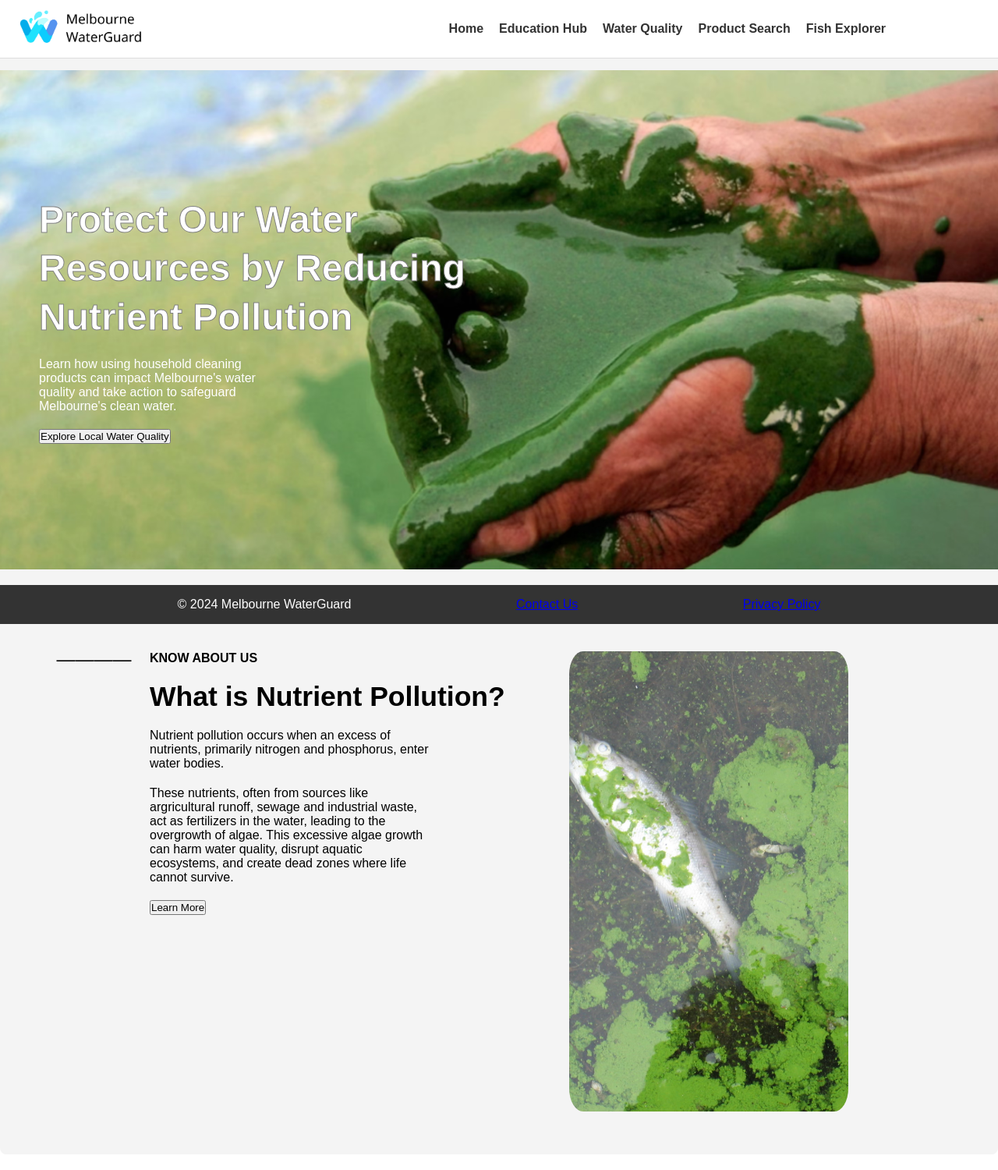
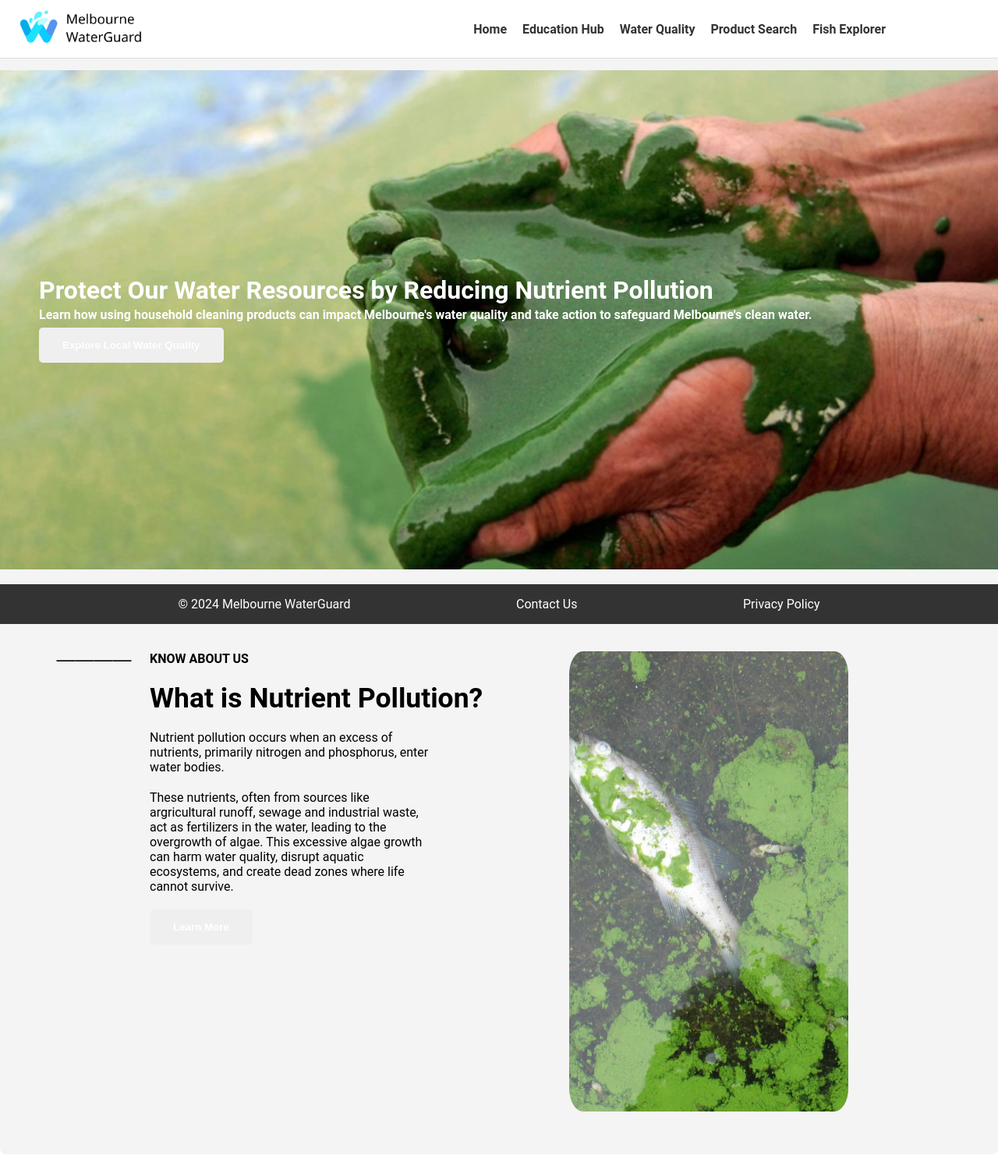
Before and after one commit to HappyGuyTeitoku/FIT5120_Coral-Guardian, a Flask app: page / in a window 1280 px wide. Shown: the whole page at 78% size. Run offline with Flask 3, Linux system fonts and the light colour scheme.

Commit message:
Cleaned CSS style
Renamed some classes, combined some other and made classes that follow Gina's stylesheet

```diff
--- a/static/style.css
+++ b/static/style.css
@@ -4,6 +4,7 @@
     padding: 0;
     box-sizing: border-box;
 }
+
 
 /* Header Styling */
 header {
@@ -51,6 +52,25 @@ header {
     text-decoration: underline;
 }
 
+
+/* Footer Styling */
+footer{
+    display: flex;
+    justify-content: space-evenly;
+    align-items: center;
+    color: white;
+}
+
+footer a{
+    color: white;
+    text-decoration: none;
+}
+footer a:hover{
+    color: #f0f0f0;
+    text-decoration: underline;
+}
+
+
 /* Main Content Styling */
 main {
     padding: 2em;
@@ -61,6 +81,7 @@ main {
     border-radius: 8px;
     font-family: Arial, Helvetica, sans-serif;
 }
+
 
 /* Reusable spacer, for separating sections of a page. */
 .spacer{
@@ -75,6 +96,8 @@ main {
     height: 2.5vh;
 }
 
+
+/* A box of 1 screen tall, minus the navbar and footer */
 .container {
     height: 80vh;
 }
@@ -91,6 +114,24 @@ main {
     height: 20vh;
 }
 
+
+/* Need to set display grid to use grid-template-columns */
+.content {
+    display: grid;
+}
+
+
+/* Styling for 2 part design, like */
+/* _______________________________ */
+/* |    |        | |        |    | */
+/* |    |    .two-column    |    | */
+/* |    |        | |        |    | */
+/* |____|________|_|________|____| */
+/*           A          A          */
+/*           |          |          */
+/*  .two-column-first   |          */
+/*              .two-column-second */
+
 .two-column {
     display: grid;
     grid-template-columns: 2fr 4fr .5fr 4fr 2fr;
@@ -104,26 +145,58 @@ main {
     grid-column: 4/span 1;
 }
 
-.content {
-    display: grid;
-}
 
 /* Reusable image background, used in homepage now */
 .image-background {
-    background-size: cover; /* Ensures the image covers the entire div */
-    background-position: center; /* Centers the image */
-    background-repeat: no-repeat; /* Prevents the image from repeating */
+    background-size: cover;
+    background-position: center;
+    background-repeat: no-repeat;
     width: 100%;
-    height: 80vh; /* Set the height according to your needs */
-    padding: 20px 50px 20px 50px; /* Optional: Add padding for your content */
+    height: 80vh; /* 80vh is roughly one screen tall */
+    padding: 20px 50px 20px 50px;
 }
 
+.home-thumbnail {
+    display: grid;
+    grid-template-rows: 1fr 1fr;
+    text-align: center;
+}
+
+/* Text styling for big bold white text on the homepage thumbnail */
 .home-thumbnail-text {
     color: white;
-    display: grid;
-    grid-template-columns: 1fr 1fr;
     align-items: center;
+    font-weight: bold;
+    font-size: 100%;
+    line-height: 200%;
+    margin-bottom: 20px;
+    grid-row: 2 /span 1;
 }
+
+/* Standard button styling */
+/* For details look at Gina's Style guide */
+button {
+    font-weight: bold;
+    font-size: normal;
+    padding: 15px 30px 15px 30px;
+    border-radius: 5px;
+    border: 0px;
+    color: white;
+}
+.primary-button {
+    background-color: #70c174;
+}
+.secondary-button {
+    background-color: white;
+    color: black;
+}
+.navbar-button {
+    background-color: #0b0706;
+}
+
+
+
+
 
 .home-thumbnail-slideshow{
     animation: slideshow 15s infinite;
@@ -133,31 +206,6 @@ main {
     0%  { background-image: url('/static/homepage_algae-shoreline.png'); }
     50% { background-image: url('/static/homepage_hand-full-of-moss.png'); }
     100%  { background-image: url('/static/homepage_algae-shoreline.png'); }
-}
-
-.home-thumbnail-text .text-section {
-    grid-column: 1 / 2;
-}
-
-.home-thumbnail-text .text-section h1 {
-    font-weight: bold;
-    font-size: 300%;
-    line-height: 130%;
-    -webkit-text-stroke: 1px grey;
-    margin-bottom: 20px;
-}
-
-.home-thumbnail-text .text-section p {
-    width: 50%;
-    margin-bottom: 20px;
-}
-
-.home-navigation-button {
-    font-weight: bold;
-    font-size: normal;
-    padding: 10px 40px 10px 40px;
-    border-radius: 10px;
-    background-color: lightgreen;
 }
 
 .twotext-to-oneimage {
@@ -293,7 +341,7 @@ footer {
 body, h1, h2, h3, p {
     margin: 0;
     padding: 0;
-    font-family: Arial, sans-serif;
+    font-family: 'Roboto';
 }
 
 /* .container {
```
